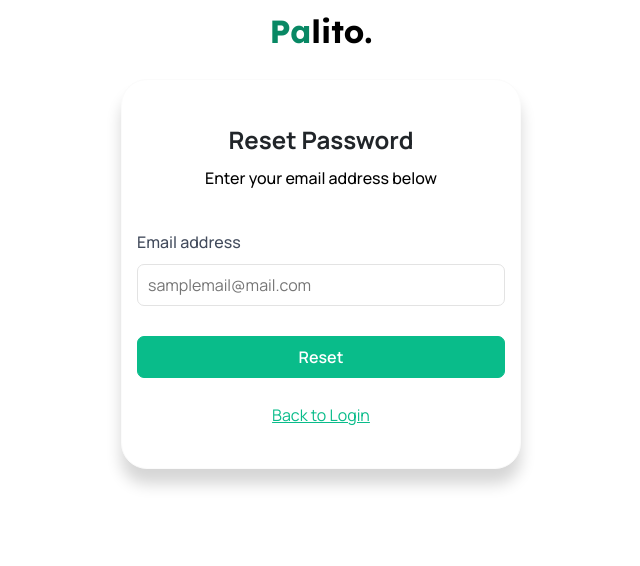
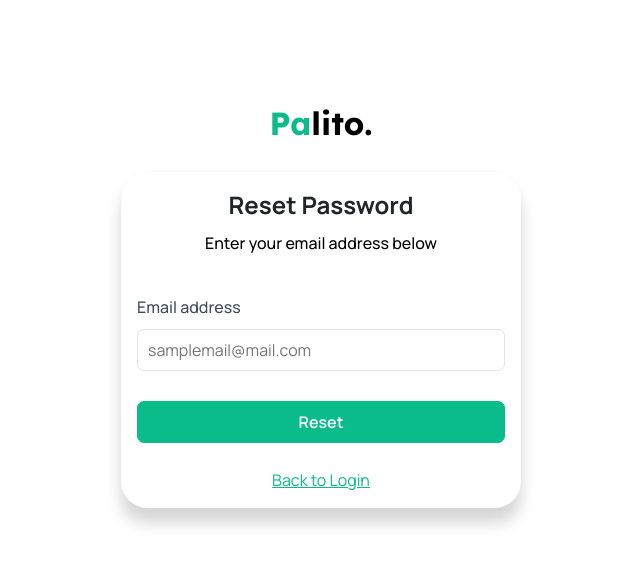
Before and after one commit to FahadJafar/Palito, a React (Create React App) app in the folder frontend/: page /Reset in a window 1280 px wide. Shown: the top 566 px of the page, without its empty margins (319-959 px from the left). Built offline with nearby package versions, Linux system fonts and the light colour scheme; no server answers.

Commit message:
Final Commit

```diff
--- a/frontend/src/css/Forget.css
+++ b/frontend/src/css/Forget.css
@@ -21,13 +21,13 @@ body {
 }
 
 .forget-password h1 {
-  margin-top: 0;
+  margin-top: 130px;
   margin-bottom: 28px;
   font-family: Lexend;
   font-size: 2rem;
   font-weight: 800;
   line-height: 1.25;
-  color: #088864;
+  color: #09bc8a;
 }
 .form-container .Size p {
   text-align: center;
```
Also changed, not shown: 1 other file (tests, documents, lock files or other folders).
